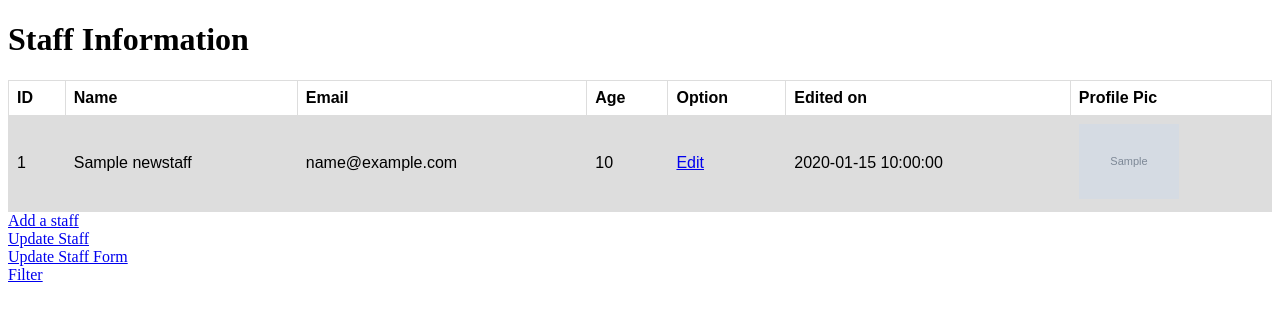
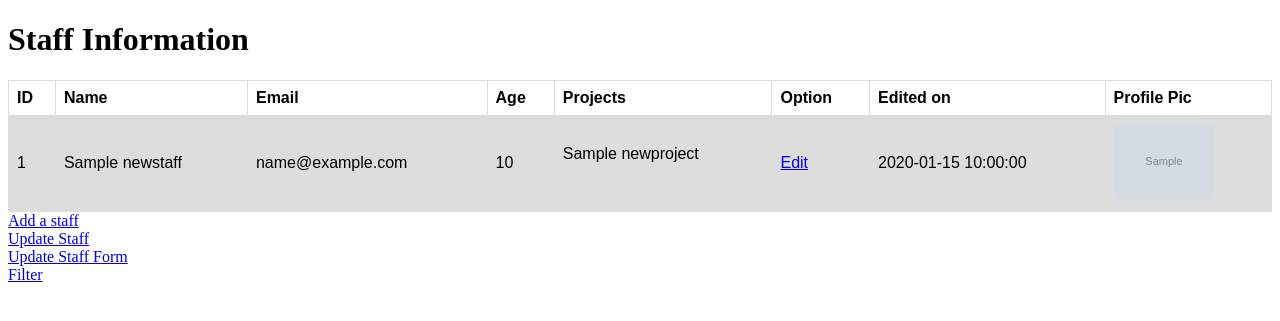
Before and after one commit to jyc119/DigiRaptor-Internship, a PHP site: page /staff/staffPage.php in a window 1280 px wide. Shown: the top 321 px of the page. Run offline with PHP 8.4, Linux system fonts and the light colour scheme; tables that the repository leaves empty or names only in its code hold one stand-in row (values such as "Sample post"); grey boxes marked "Sample" are stand-in pictures.

Commit message:
Added project list in staff table

```diff
--- a/staff/staffPage.php
+++ b/staff/staffPage.php
@@ -3,7 +3,7 @@
   include('../config/db_connect.php');
 
  // Write query for all data
-  $sql = 'SELECT * FROM newstaff ORDER BY age';
+  $sql = 'SELECT * FROM newstaff ORDER BY id';
 
  // Make query and get result
   $results = mysqli_query($conn,$sql);
@@ -16,11 +16,6 @@
  //echo print_r($results,1);
  //echo print_r($studentrecs,1);
 
- // free result from memory
-  mysqli_free_result($results);
-
- // close connection
-  mysqli_close($conn);
 
 ?>
 
@@ -56,14 +51,36 @@ tr:nth-child(even) {
       <th>Name</th>
       <th>Email</th>
       <th>Age</th>
+      <th>Projects</th>
       <th>Option</th>
       <th>Edited on</th>
       <th>Profile Pic</th>
     </tr>
 
     <?php foreach($staff as $result){
-      echo "<tr><td>" . $result['id'] . "</td><td> " . $result['name'] . "</td><td> " . $result['email'] . "</td><td> " . $result['age'] .  "</td>";
-      echo "<td><a href='update.php?id=". $result['id'] . "'>Edit</a></td>";
+
+      //-----------Query to find the project associated with this staff info------------------
+      $sql = "SELECT * FROM newproject_staff WHERE staff_id = '".$result['id']."' ";
+      $results = mysqli_query($conn,$sql);
+      $projects = mysqli_fetch_all($results, MYSQLI_ASSOC);
+      //echo '<pre>', print_r($staffmember,1),'</pre>';
+      $projectarray = array();
+      foreach($projects as $project){
+        $sqlstaff = "SELECT * FROM newproject WHERE id = '".$project['project_id']."'";
+        $projectresults = mysqli_query($conn,$sqlstaff);
+        $projectOnlymember = mysqli_fetch_all($projectresults, MYSQLI_ASSOC);
+        //echo '<pre>', print_r($staffOnlymember,1),'</pre>';
+        array_push($projectarray, $projectOnlymember[0]['name']);
+      }
+
+      echo "<tr><td>" . $result['id'] .
+            "</td><td> " . $result['name'] .
+            "</td><td> " . $result['email'] .
+            "</td><td> " . $result['age'] .  "</td><td>";
+            foreach($projectarray as $indivstaff){
+              echo $indivstaff . "<br><br>";
+            }
+      echo "</td><td><a href='update.php?id=". $result['id'] . "'>Edit</a></td>";
       echo "<td>" . $result['edited_on'] . "</td>";
       ?>
       <td><img src="../images/<?php echo $result['imgfile']; ?>" alt = "" style="max-height:100px;max-width:100px;"></td></tr>
```
